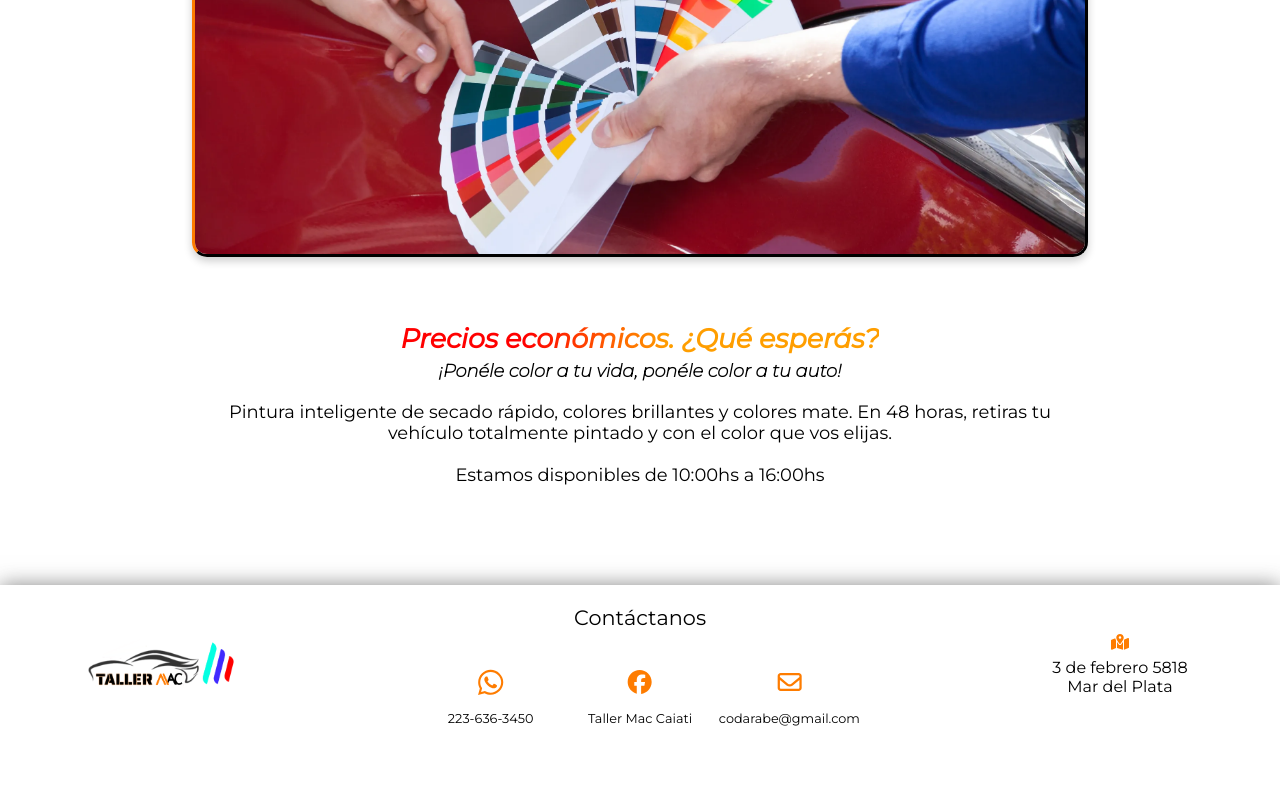
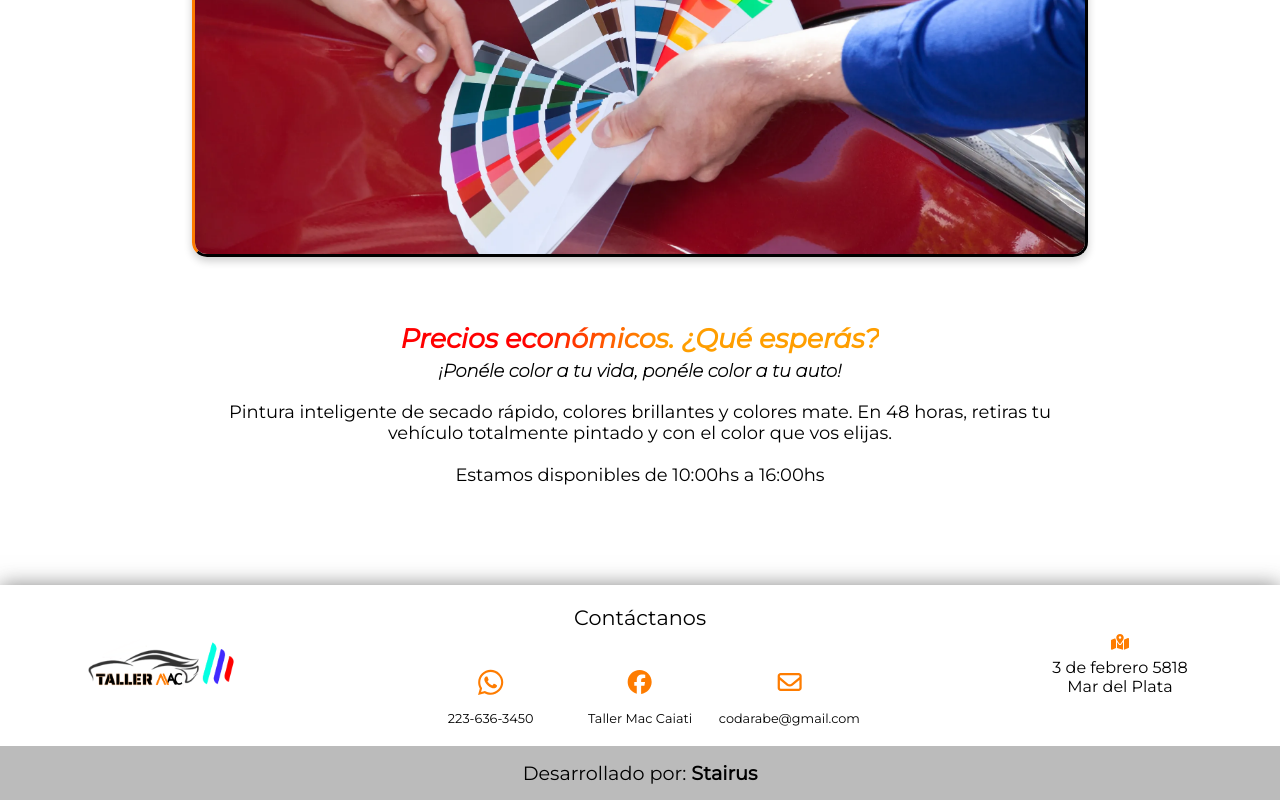
Before and after one commit to agusmcinnes/Taller-M.A.C, a React (Create React App) app: page / in a window 1280 px wide. Shown: the part 3517-4317 px from the top of the page. Before the commit the page ends 4263 px from the top, so only its background shows below. Built offline with nearby package versions, Linux system fonts and the light colour scheme.

Commit message:
footer stairus

```diff
--- a/package.json
+++ b/package.json
@@ -2,7 +2,7 @@
   "name": "codigo",
   "version": "0.1.0",
   "private": true,
-  "homepage": "http://agusmcinnes.github.io/Taller-M.A.C",
+  "homepage": "https://www.macpintacar.com.ar/",
   "dependencies": {
     "@animxyz/core": "^0.6.6",
     "@animxyz/react": "^0.6.7",
--- a/src/App.jsx
+++ b/src/App.jsx
@@ -84,6 +84,7 @@ function App() {
             <Ploteo></Ploteo>
         </main>
         <footer id='contacto'>
+            <div className='contacto__container'>
             <div className='logo__footer'>
                 <img src={logo} alt="" />
             </div>
@@ -114,11 +115,15 @@ function App() {
 
             </div>
             <div className='footer__direc'>
-                    <a href="https://www.google.com/maps/place/CFR,+3+de+Febrero+5818,+B7604+Mar+del+Plata,+Provincia+de+Buenos+Aires/@-37.9798027,-57.5793692,17z/data=!3m1!4b1!4m6!3m5!1s0x9584d9155afc99d7:0x18f6dd170d207153!8m2!3d-37.979807!4d-57.5767943!16s%2Fg%2F11k54mtqfm?authuser=0&entry=ttu&g_ep=EgoyMDI0MTExOC4wIKXMDSoASAFQAw%3D%3D" className='footer__link'>
+                    <a href="https://www.google.com/maps/place/CFR,+3+de+Febrero+5818,+B7604+Mar+del+Plata,+Provincia+de+Buenos+Aires/@-37.9798027,-57.5793692,17z/data=!3m1!4b1!4m6!3m5!1s0x9584d9155afc99d7:0x18f6dd170d207153!8m2!3d-37.979807!4d-57.5767943!16s%2Fg%2F11k54mtqfm?authuser=0&entry=ttu&g_ep=EgoyMDI0MTExOC4wIKXMDSoASAFQAw%3D%3D" className='footer__link' target='BLANK'>
                     <FontAwesomeIcon icon={faMapLocationDot} className='icon__map'/>
                     <span className='footer__direc-text'>3 de febrero 5818 <br />Mar del Plata</span>
                     </a>
 
+            </div>
+            </div>
+                <div className='stairus__link'>
+                    <a href="https://stairus.net/">Desarrollado por: <span className='stairus__name'>Stairus</span></a>
                 </div>
         </footer>
         </div>
--- a/src/styles.css
+++ b/src/styles.css
@@ -519,12 +519,18 @@ header{
 }
 
 footer{
+    background-color: #fff;
+    height: fit-content;
+    box-shadow: 0 0px 20px rgba(59, 59, 59, 0.6);
+}
+
+.contacto__container{
     display: flex;
     width: 100%;
     justify-content: space-around;
-    height: fit-content;
     padding: 20px 0;
-    box-shadow: 0 0px 20px rgba(59, 59, 59, 0.6);
+
+    background-color: #fff;
 }
 
 .logo__footer{
@@ -627,8 +633,33 @@ footer .red__header{
     text-decoration: none;
 }
 
+.stairus__link{
+    width: 100%;
+    display: flex;
+    justify-content: center;
+    padding: 15px 0;
+    background-color: #bbb;
+}
+
+.stairus__link a{
+    color: #000;
+    text-decoration: none;
+    font-size: clamp(0.8rem, 1.5vw, 1.2rem);
+}
+
+.stairus__name{
+    font-weight: 900;
+    transition: all 0.6s;
+
+}
+
+.stairus__name:hover{
+    color: #00ba1f;
+    filter:  drop-shadow(0px 0px 20px #000);
+}
+
 @media screen and (max-width: 900px) {
-    footer{
+    .contacto__container{
         flex-direction: column;
         gap: 40px;
         align-items: center;
```
